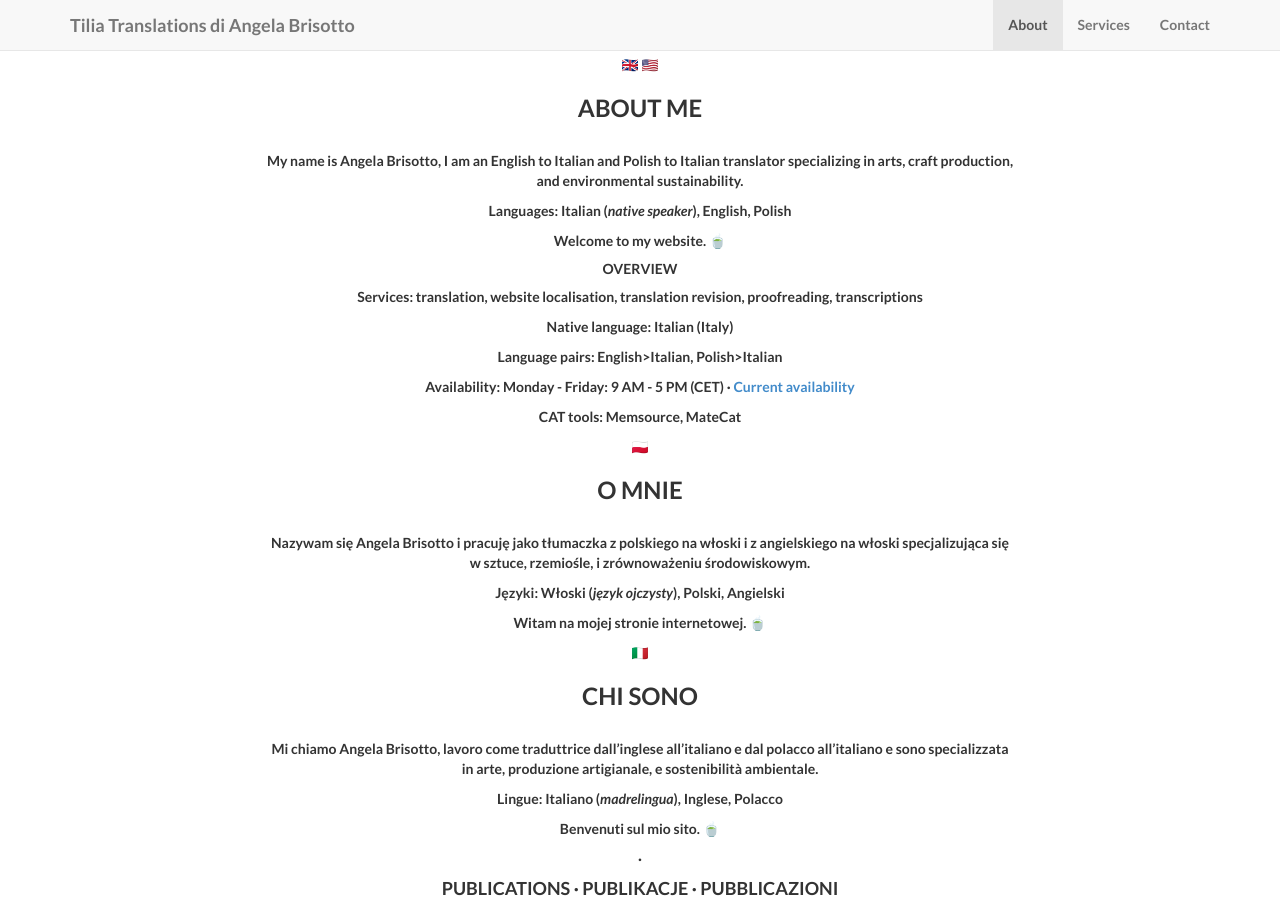
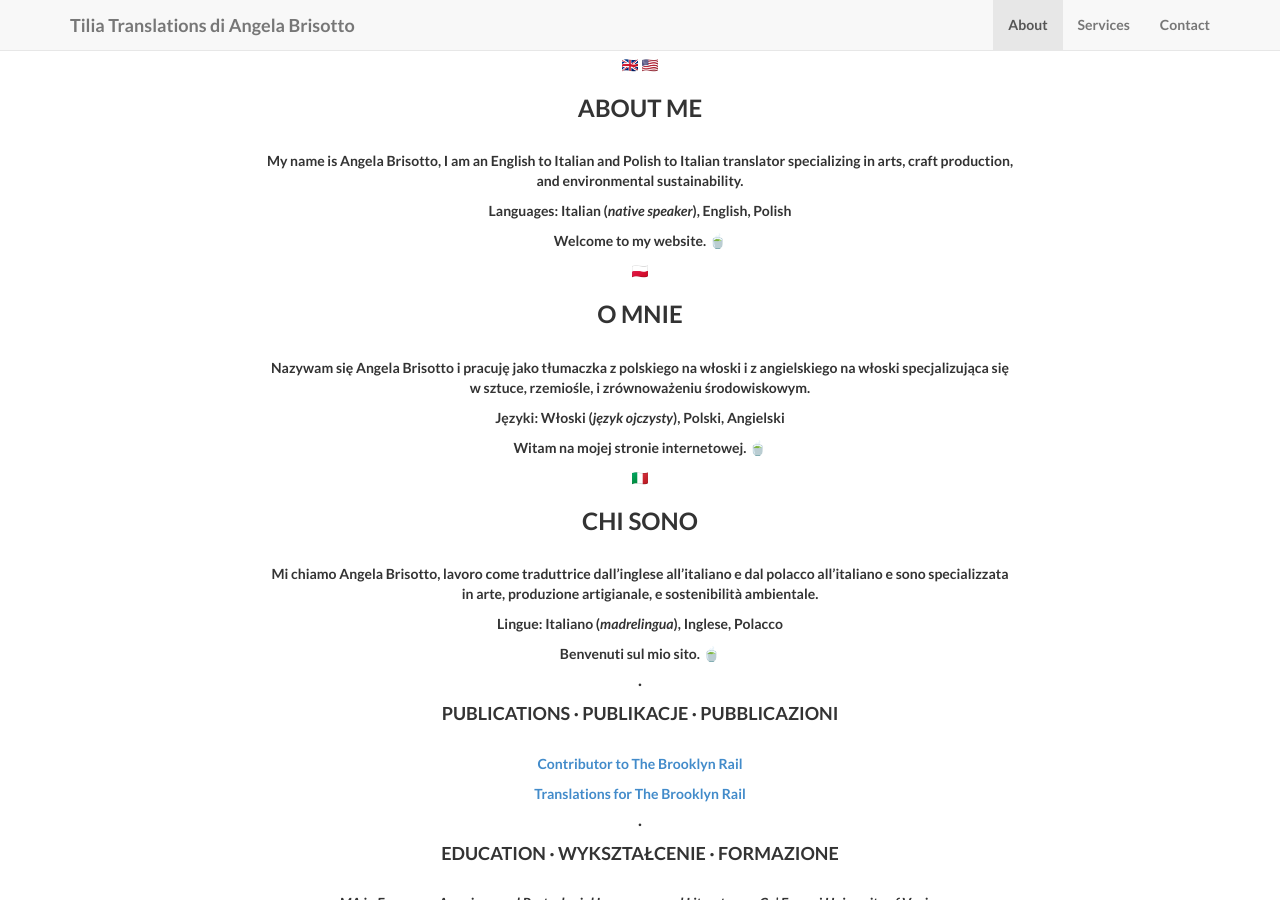
Before and after one commit to angelatiliatranslations/tiliatranslations.github.io, a Jekyll site: the page built from index.html, in a window 1280 px wide and 900 px high, scrolled down 872 px. Built offline with Jekyll 4.4.1, drawn with Linux system fonts in a browser that asks for light colours.

Commit message:
Update about.html

```diff
--- a/_includes/about.html
+++ b/_includes/about.html
@@ -18,34 +18,6 @@
                 <p>
                     Welcome to my website. 🍵
 </p>
-                <h5>OVERVIEW</h5>
-
-
-  <tr>
-   <td><strong>Services</strong>: translation, website localisation, translation revision, proofreading, transcriptions
-</p>
-   </td>
-  </tr>
-  <tr>
-   <td><strong>Native language</strong>: Italian (Italy)
-</p>
-   </td>
-  </tr>
-  <tr>
-   <td><strong>Language pairs</strong>: English>Italian, Polish>Italian
-</p>
-   </td>
-  </tr>
-  <tr>
-   <td><strong>Availability</strong>: Monday - Friday: 9 AM - 5 PM (CET) · <a href="http://www.proz.com/translator/2997713">Current availability</a>
-</p>
-   </td>
-  </tr>
-  <tr>
-   <td><strong>CAT tools</strong>: Memsource, MateCat
-</p>
-   </td>
-  </tr>
             <p>
                 &#127477;&#127473;
                 </p>
```
